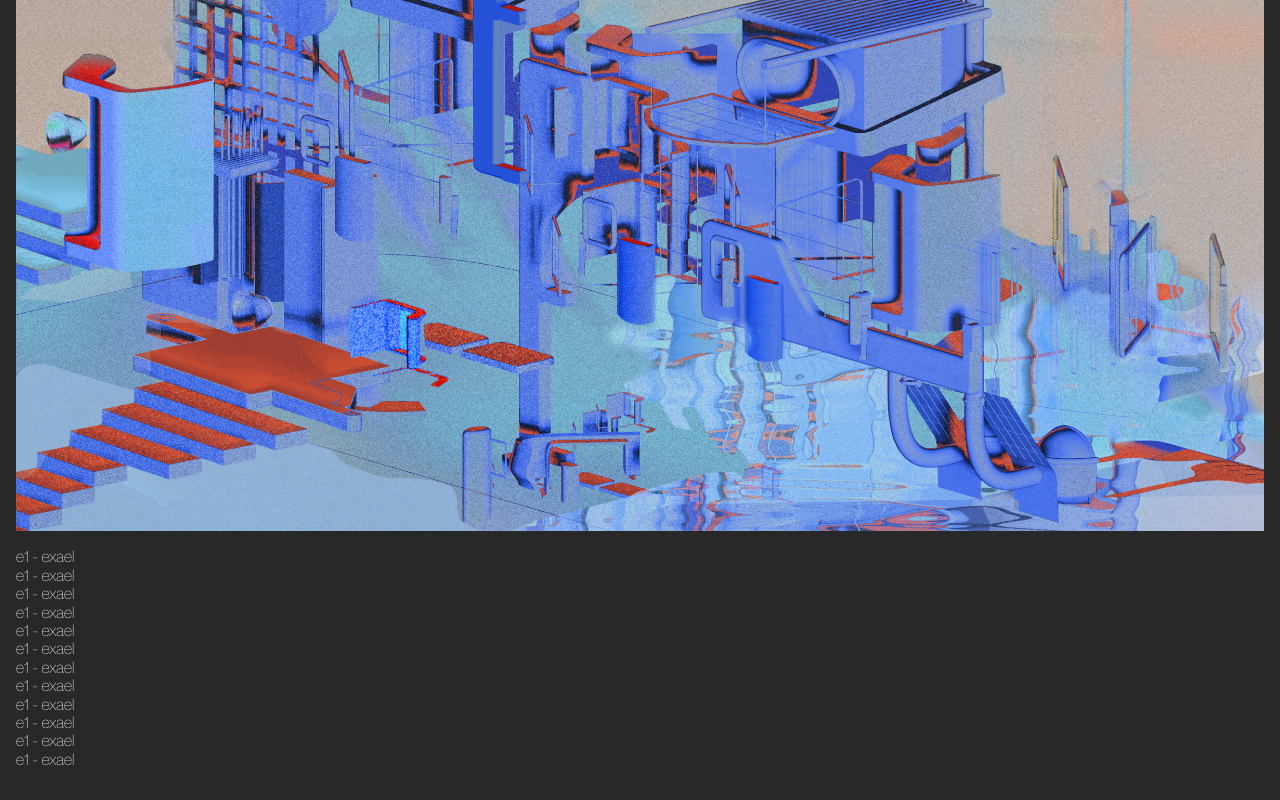
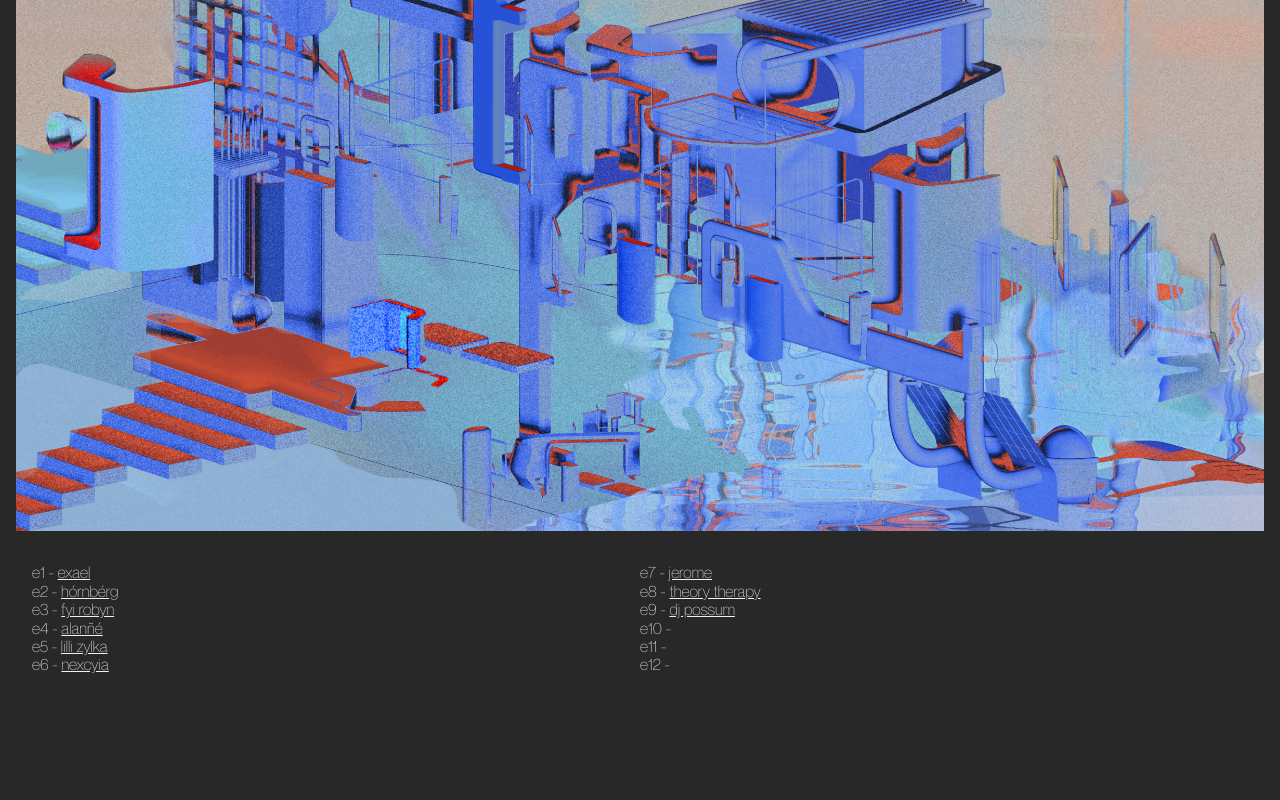
Before and after one commit to alec-hamilton/pg-site, a plain HTML site: page index.html in a window 1280 px wide. Shown: the part 674-1474 px from the top of the page. After the commit the page ends 1396 px from the top, so only its background shows below. Drawn offline with Linux system fonts and the light colour scheme; files whose address does not match are found by name; a web font is replaced by a local one.

Commit message:
split list into 2 columns

```diff
--- a/css/styles.css
+++ b/css/styles.css
@@ -19,6 +19,7 @@
 :root {
   --black: #282828;
   --white: #f2f2f2;
+  --overlay: #00000080;
 }
 
 *, *::before, *::after {
@@ -99,9 +100,7 @@ a {
   font-size: 0;
 }
 
-.list-container {
-  display: flex;
-  flex-direction: column;
+.list-right, .list-left {
   list-style: none;
   padding-left: 0;
   font-family: NeueMontreal, sans-serif;
@@ -109,10 +108,17 @@ a {
   font-weight: 300;
 }
 
+.list-container {
+  display: grid;
+  grid-template-columns: 1fr 1fr;
+  padding: 1rem;
+}
+
 .episode-list {
   font-family: NeueMontreal, sans-serif;
   font-weight: 300;
   color: var(--white);
+  text-decoration: underline;
 }
 
 h1 {
@@ -127,7 +133,7 @@ h1 {
 
 .sq-text {
   padding: 2rem 1rem 0 1rem;
-  background-color: #00000030;
+  background-color: var(--overlay);
   z-index: 10;
   height: 100%;
   visibility: hidden;
--- a/index.html
+++ b/index.html
@@ -129,20 +129,24 @@
           </div>
         </a>
       </div>
-      <ul class="list-container">
-        <li>e1 - <a href="#" class="episode-list">exael</a></li>
-        <li>e1 - <a href="#" class="episode-list">exael</a></li>
-        <li>e1 - <a href="#" class="episode-list">exael</a></li>
-        <li>e1 - <a href="#" class="episode-list">exael</a></li>
-        <li>e1 - <a href="#" class="episode-list">exael</a></li>
-        <li>e1 - <a href="#" class="episode-list">exael</a></li>
-        <li>e1 - <a href="#" class="episode-list">exael</a></li>
-        <li>e1 - <a href="#" class="episode-list">exael</a></li>
-        <li>e1 - <a href="#" class="episode-list">exael</a></li>
-        <li>e1 - <a href="#" class="episode-list">exael</a></li>
-        <li>e1 - <a href="#" class="episode-list">exael</a></li>
-        <li>e1 - <a href="#" class="episode-list">exael</a></li>
-      </ul>
+      <div class="list-container">
+        <ul class="list-left">
+          <li>e1 - <a href="#" class="episode-list">exael</a></li>
+          <li>e2 - <a href="#" class="episode-list">hórnbérg</a></li>
+          <li>e3 - <a href="#" class="episode-list">fyi robyn</a></li>
+          <li>e4 - <a href="#" class="episode-list">alanñé</a></li>
+          <li>e5 - <a href="#" class="episode-list">lilli zylka</a></li>
+          <li>e6 - <a href="#" class="episode-list">nexcyia</a></li>
+        </ul>
+        <ul class="list-right">
+          <li>e7 - <a href="#" class="episode-list">jerome</a></li>
+          <li>e8 - <a href="#" class="episode-list">theory therapy</a></li>
+          <li>e9 - <a href="#" class="episode-list">dj possum</a></li>
+          <li>e10 - <a href="#" class="episode-list"></a></li>
+          <li>e11 - <a href="#" class="episode-list"></a></li>
+          <li>e12 - <a href="#" class="episode-list"></a></li>
+        </ul>
+    </div>
     </div>
   </section>
 
```
